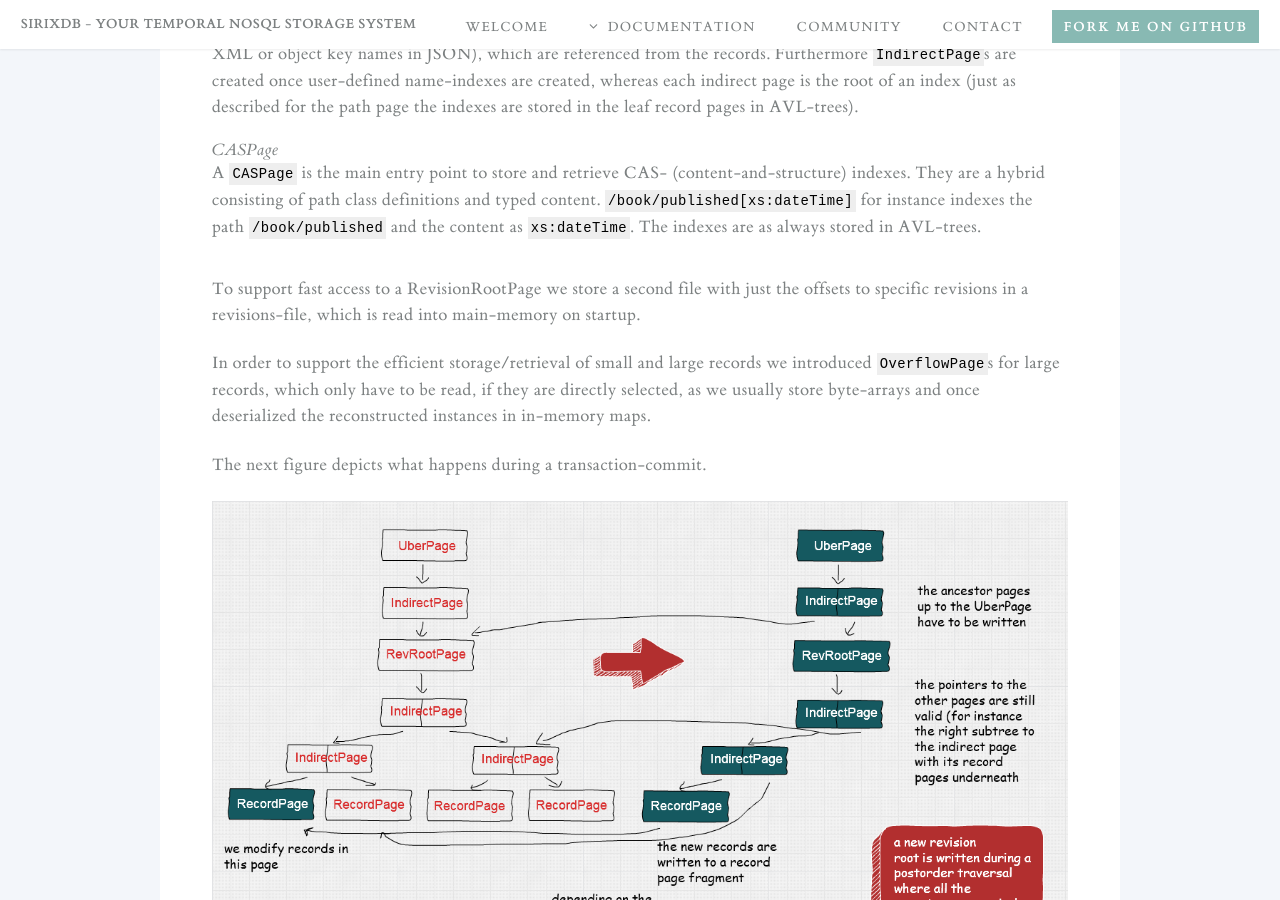
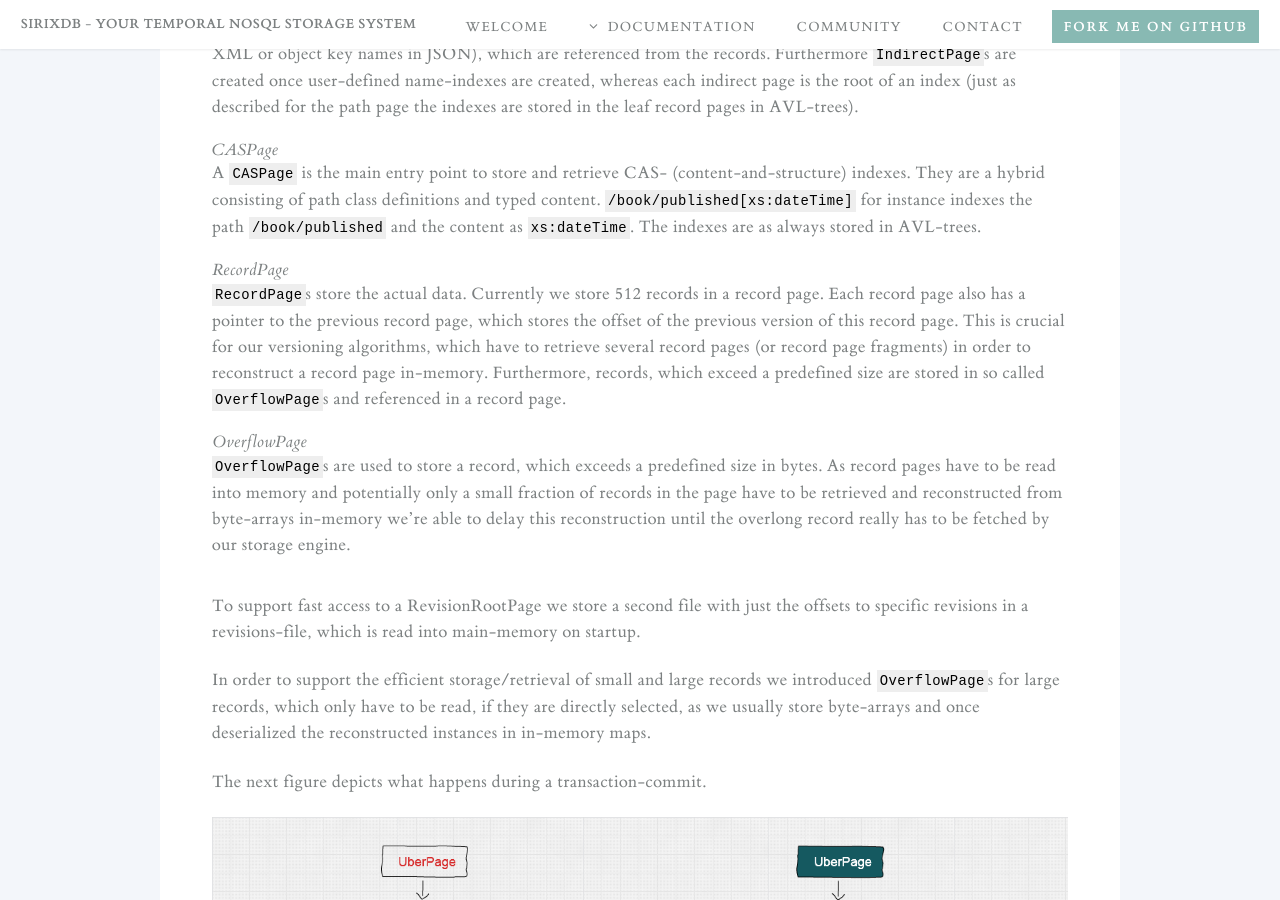
Before and after one commit to sirixdb/sirixdb.github.io, a Jekyll site: the page built from concepts.md, in a window 1280 px wide and 900 px high, scrolled down 3439 px. Built offline with Jekyll 4.4.1, drawn with Linux system fonts in a browser that asks for light colours; our own code applies the rules of GitHub Pages for plain Markdown files.

Commit message:
Update concepts.md

```diff
--- a/concepts.md
+++ b/concepts.md
@@ -56,6 +56,12 @@ NamePage
 CASPage
 : A `CASPage` is the main entry point to store and retrieve CAS- (content-and-structure) indexes. They are a hybrid consisting of path class definitions and typed content. `/book/published[xs:dateTime]` for instance indexes the path `/book/published` and the content as `xs:dateTime`. The indexes are as always stored in AVL-trees.
 
+RecordPage
+: `RecordPage`s store the actual data. Currently we store 512 records in a record page. Each record page also has a pointer to the previous record page, which stores the offset of the previous version of this record page. This is crucial for our versioning algorithms, which have to retrieve several record pages (or record page fragments) in order to reconstruct a record page in-memory. Furthermore, records, which exceed a predefined size are stored in so called `OverflowPage`s and referenced in a record page.
+
+OverflowPage
+: `OverflowPage`s are used to store a record, which exceeds a predefined size in bytes. As record pages have to be read into memory and potentially only a small fraction of records in the page have to be retrieved and reconstructed from byte-arrays in-memory we're able to delay this reconstruction until the overlong record really has to be fetched by our storage engine.
+
 To support fast access to a RevisionRootPage we store a second file with just the offsets to specific revisions in a revisions-file, which is read into main-memory on startup.
 
 In order to support the efficient storage/retrieval of small and large records we introduced `OverflowPage`s for large records, which only have to be read, if they are directly selected, as we usually store byte-arrays and once deserialized the reconstructed instances in in-memory maps.
```
